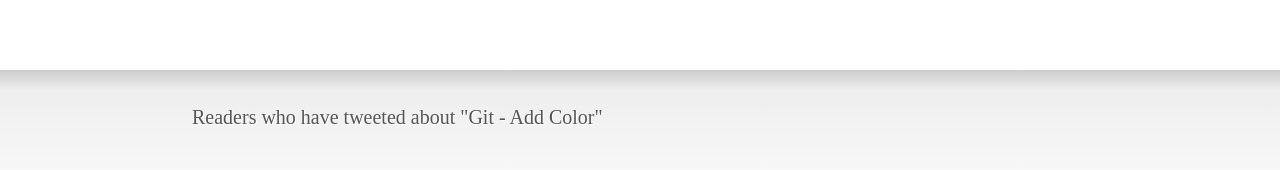
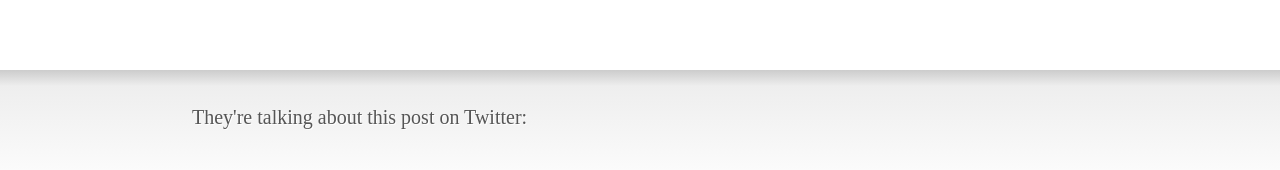
Before and after one commit to 43waves/43waves.github.io, a Jekyll site: the page built from _posts/2012-10-22-git-add-color.md, in a window 1280 px wide. Shown: the part 324-494 px from the top of the page. Built offline with Jekyll 4.4.1, drawn with Linux system fonts in a browser that asks for light colours; nearby versions of some CDN libraries; Markdown is read by kramdown in place of the engine named in the settings; comment, search, counter and statistics services are not loaded.

Commit message:
Update boast

```diff
--- a/_layouts/post.html
+++ b/_layouts/post.html
@@ -11,5 +11,5 @@ layout: layout
 
 <div id="boastful">
   <script type="text/javascript" src="http://cdn.topsy.com/button.js"></script>
-  <h4>Readers who have tweeted about "{{ page.title }}"</h4>
+  <h4>They're talking about this post on Twitter:</h4>
 </div>
--- a/css/styles.css
+++ b/css/styles.css
@@ -202,7 +202,7 @@ h3 {
     -webkit-gradient(linear, left top, left bottom, from(#ccc), to(#fff), color-stop(.1, #eee), color-stop(.8, #fff));
   background-color: #fbfbfb;
   padding: 1.25em 15%;
-  padding-bottom: 10em;
+  padding-bottom: 7em;
   color: #999;
   font-size: 13px;
   text-shadow: 1px 1px 0 #fff;
```
